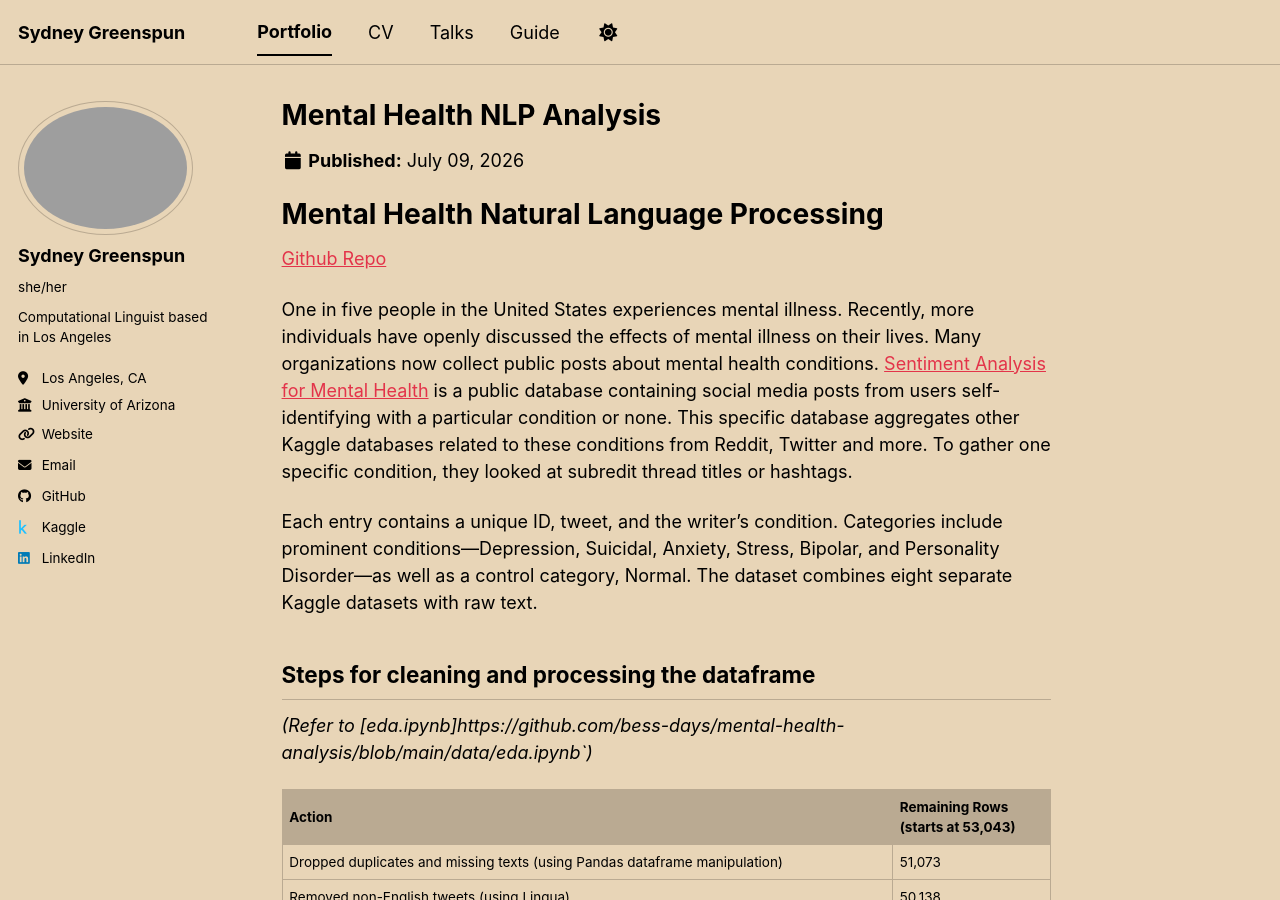
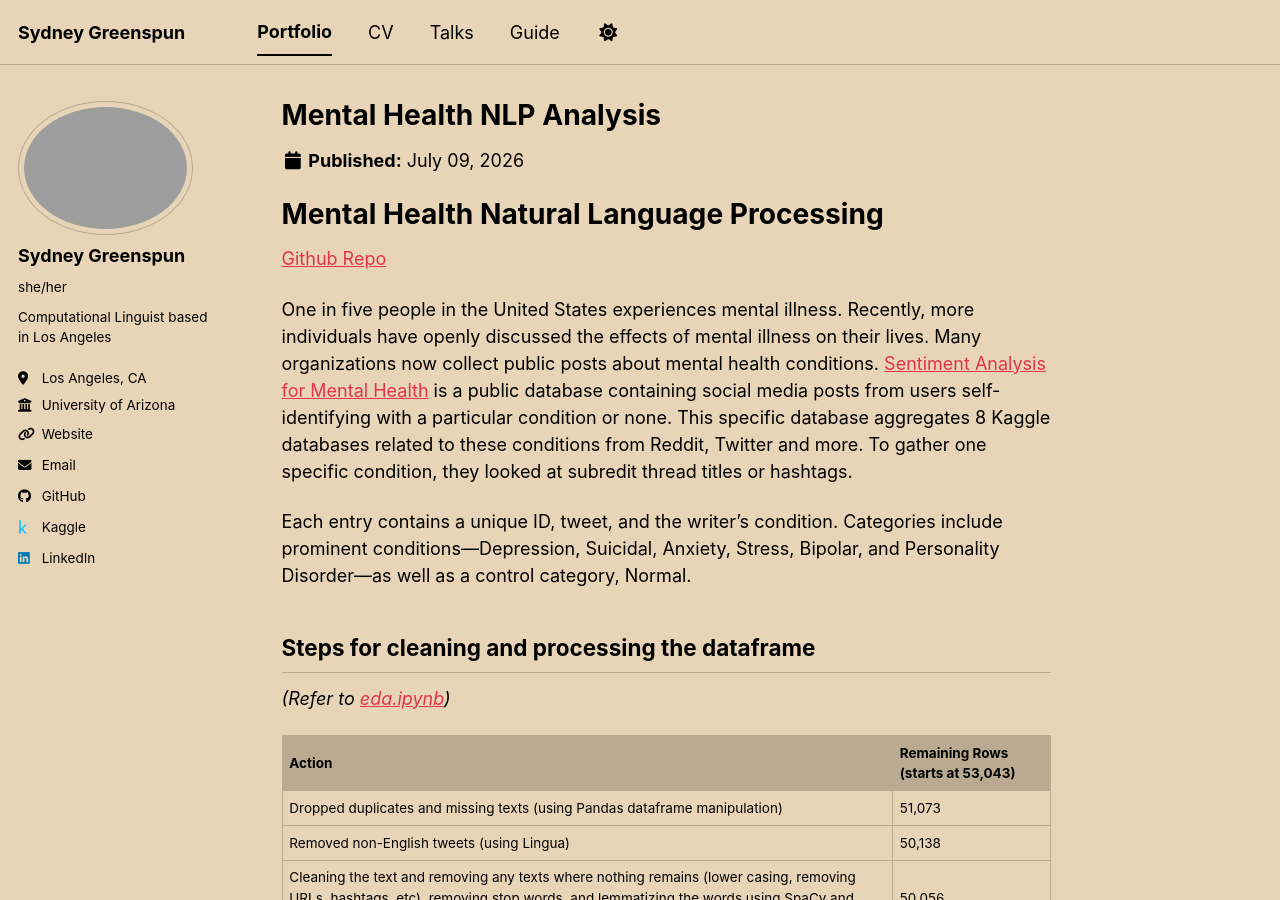
Before and after one commit to bess-days/bess-days.github.io, a Jekyll site: the page built from _portfolio/portfolio-3.md, in a window 1280 px wide and 900 px high. Built offline with Jekyll 4.4.1, drawn with Linux system fonts in a browser that asks for light colours; a script bundle is joined from its source files by our own code; library files that are not in the unit come from our copies; some of the changed text lies outside the part shown.

Commit message:
adding and editing more

```diff
--- a/_portfolio/portfolio-3.md
+++ b/_portfolio/portfolio-3.md
@@ -6,12 +6,12 @@
 # Mental Health Natural Language Processing
 [Github Repo](https://github.com/bess-days/mental-health-analysis)
 
-One in five people in the United States experiences mental illness. Recently, more individuals have openly discussed the effects of mental illness on their lives. Many organizations now collect public posts about mental health conditions. [Sentiment Analysis for Mental Health](https://www.kaggle.com/datasets/suchintikasarkar/sentiment-analysis-for-mental-health) is a public database containing social media posts from users self-identifying with a particular condition or none. This specific database aggregates other Kaggle databases related to these conditions from Reddit, Twitter and more. To gather one specific condition, they looked at subredit thread titles or hashtags.
+One in five people in the United States experiences mental illness. Recently, more individuals have openly discussed the effects of mental illness on their lives. Many organizations now collect public posts about mental health conditions. [Sentiment Analysis for Mental Health](https://www.kaggle.com/datasets/suchintikasarkar/sentiment-analysis-for-mental-health) is a public database containing social media posts from users self-identifying with a particular condition or none. This specific database aggregates 8 Kaggle databases related to these conditions from Reddit, Twitter and more. To gather one specific condition, they looked at subredit thread titles or hashtags.
 
-Each entry contains a unique ID, tweet, and the writer’s condition. Categories include prominent conditions—Depression, Suicidal, Anxiety, Stress, Bipolar, and Personality Disorder—as well as a control category, Normal. The dataset combines eight separate Kaggle datasets with raw text.
+Each entry contains a unique ID, tweet, and the writer’s condition. Categories include prominent conditions—Depression, Suicidal, Anxiety, Stress, Bipolar, and Personality Disorder—as well as a control category, Normal.
 
 ## Steps for cleaning and processing the dataframe
-*(Refer to [eda.ipynb]https://github.com/bess-days/mental-health-analysis/blob/main/data/eda.ipynb`)*
+*(Refer to [eda.ipynb](https://github.com/bess-days/mental-health-analysis/blob/main/data/eda.ipynb))*
 
 | Action | Remaining Rows (starts at 53,043) |
 |---|---|
```
Also changed, not shown: other parts of _portfolio/portfolio-3.md (+1 -1 lines).
